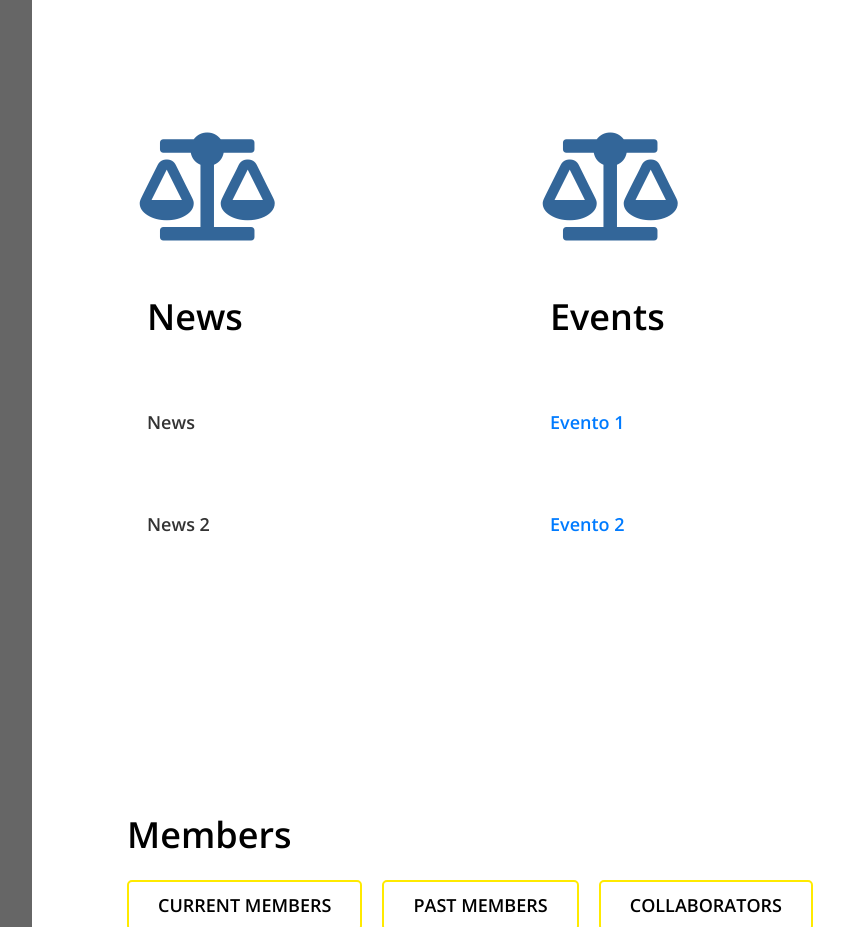
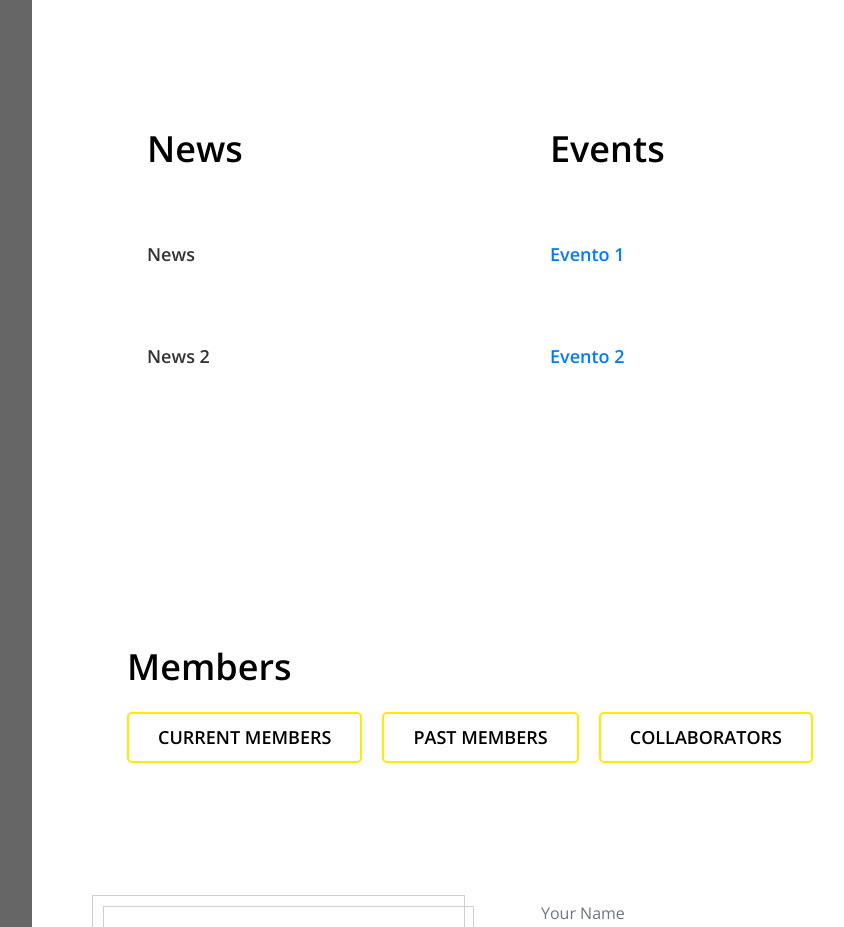
Before and after one commit to EmanuelCCOM/4305_template, a plain HTML site: page index.html in a window 1280 px wide. Shown: the part 3040-3967 px from the top of the page, without its empty margins (352-1196 px from the left). Drawn offline with nearby package versions, Linux system fonts and the light colour scheme.

Commit message:
removed the image of the scales

```diff
--- a/index.html
+++ b/index.html
@@ -354,7 +354,6 @@ https://templatemo.com/tm-536-dream-pulse
             <section id="NE" class="row tm-section">
               <div class="col-xl-6">
                 <div class="tm-section-half">
-                  <div><i class="fas fa-6x fa-balance-scale mb-5 tm-section-icon"></i></div>
                   <h2 class="tm-section-title tm-color-primary mb-5">News</h2>
                   <p class="mb-5">
                     News
@@ -366,7 +365,6 @@ https://templatemo.com/tm-536-dream-pulse
               </div>
               <div class="col-xl-6">
                 <div class="tm-section-half">
-                  <div><i class="fas fa-6x fa-balance-scale mb-5 tm-section-icon"></i></div>
                   <h2 class="tm-section-title tm-color-primary mb-5">Events</h2>
                   <p class="mb-5">
                     <a href="pdfs/Tallerintroductorio28sept.pdf" target="_blank">Evento 1</a>
```
